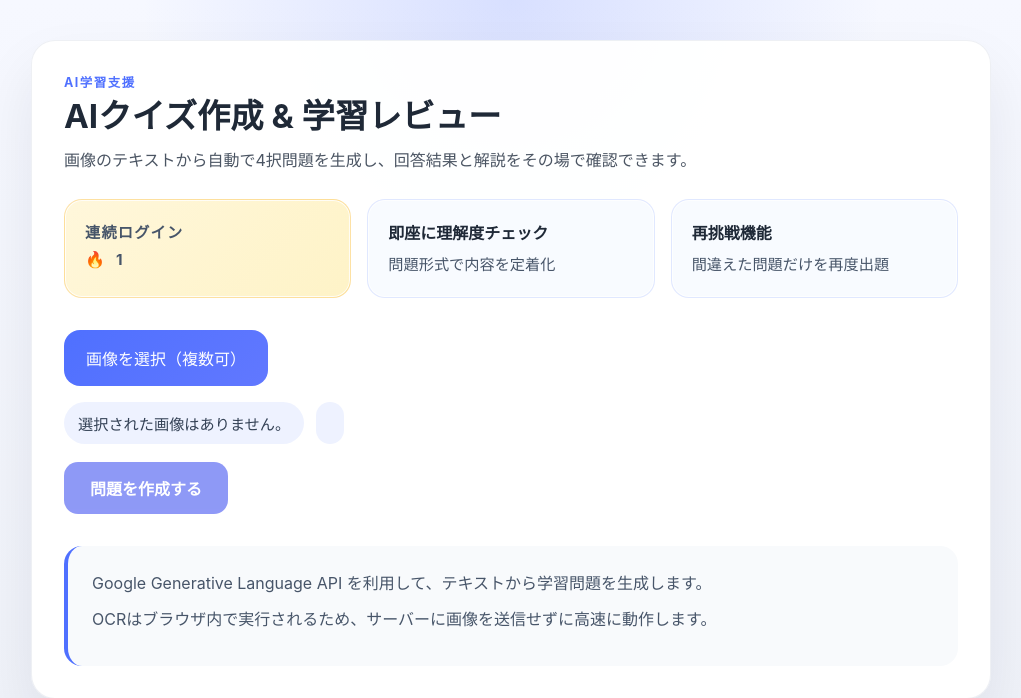
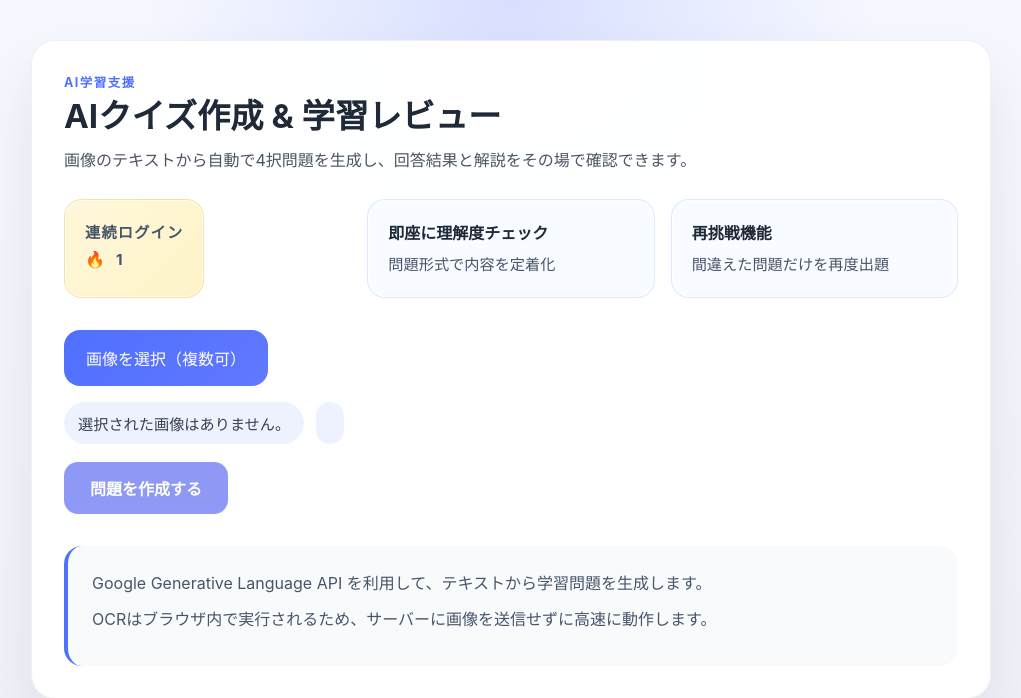
Before and after one commit to skii1ed24k/benkyoai, a Flask app: page / in a window 1280 px wide. Shown: the top 698 px of the page, without its empty margins (129-1150 px from the left). Run offline with Flask 3, Linux system fonts and the light colour scheme; some libraries are stand-ins or nearby versions.

Commit message:
Update style.css

```diff
--- a/static/style.css
+++ b/static/style.css
@@ -70,6 +70,8 @@ h1 {
 .streak-card {
   background: linear-gradient(135deg, #fff7db 0%, #fef3c7 100%);
   border: 1px solid rgba(245, 158, 11, 0.25);
+  width: fit-content;
+  min-width: 120px;
 }
 
 .streak-label {
@@ -83,13 +85,14 @@ h1 {
 }
 
 .streak-card strong {
-  display: flex;
+  display: inline-flex;
   align-items: center;
   justify-content: center;
   gap: 8px;
   font-size: clamp(1.4rem, 2vw, 2rem);
   color: #b45309;
   line-height: 1.2;
+  width: fit-content;
 }
 
 .streak-card strong span {
```
